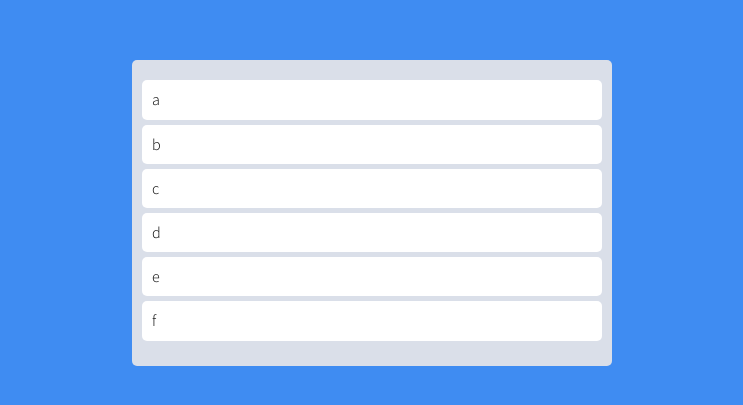
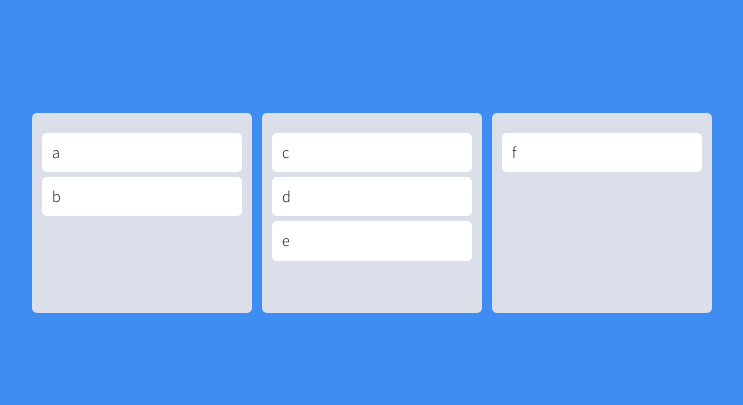
Before and after one commit to seokjuna/trello-clone, a React (Create React App) app: page / in a window 1280 px wide. Shown: the part 187-592 px from the top of the page, without its empty margins (268-1011 px from the left). Built offline with nearby package versions, Linux system fonts and the light colour scheme.

Commit message:
5.7 MultiBoards

```diff
--- a/src/App.tsx
+++ b/src/App.tsx
@@ -1,12 +1,12 @@
-import { DragDropContext, Droppable, DropResult } from "react-beautiful-dnd";
+import { DragDropContext, DropResult } from "react-beautiful-dnd";
 import { useRecoilState } from "recoil";
 import styled from "styled-components";
 import { toDoState } from "./atoms";
-import DraggableCard from "./components/DraggableCard";
+import Board from "./components/Board";
 
 const Wrapper = styled.div`
   display: flex;
-  max-width: 480px;
+  max-width: 680px;
   width: 100%;
   margin: 0 auto;
   justify-content: center;
@@ -17,15 +17,8 @@
 const Boards = styled.div`
   display: grid;
   width: 100%;
-  gird-template-colums: repeat(1, 1fr);
-`;
-
-const Board = styled.div`
-  padding-top: 30px;
-  padding: 20px 10px;
-  border-radius: 5px;
-  background-color: ${(props) => props.theme.boardColor};
-  min-height: 200px;
+  gap: 10px;
+  grid-template-columns: repeat(3, 1fr);
 `;
 
 function App() {
@@ -33,28 +26,21 @@
   const onDragEnd = ({ draggableId, destination, source }: DropResult) => {
     if (!destination) return;
 
-    setToDos((oldToDos) => {
+    /* setToDos((oldToDos) => {
       const toDosCopy = [...oldToDos];
       toDosCopy.splice(source.index, 1);
       toDosCopy.splice(destination?.index, 0, draggableId);
       return toDosCopy;
-    });
+    }); */
   };
 
   return (
     <DragDropContext onDragEnd={onDragEnd}>
       <Wrapper>
         <Boards>
-          <Droppable droppableId="one">
-            {(magic, snapshot) => (
-              <Board ref={magic.innerRef} {...magic.droppableProps}>
-                {toDos.map((toDo, index) => (
-                  <DraggableCard key={toDo} index={index} toDo={toDo} />
-                ))}
-                {magic.placeholder}
-              </Board>
-            )}
-          </Droppable>
+        {Object.keys(toDos).map((boardId) => (
+          <Board boardId={boardId} key={boardId} toDos={toDos[boardId]} />
+        ))}
         </Boards>
       </Wrapper>
     </DragDropContext>
--- a/src/atoms.tsx
+++ b/src/atoms.tsx
@@ -1,6 +1,14 @@
 import { atom } from "recoil";
 
-export const toDoState = atom({
+interface IToDoState {
+    [key: string]: string[];
+}
+
+export const toDoState = atom<IToDoState>({
     key: "toDo",
-    default: ["a", "b", "c", "d", "e", "f"],
+    default: {
+        to_do: ["a", "b"],
+        doing: ["c", "d", "e"],
+        done: ["f"],
+    },
 });
--- /dev/null
+++ b/src/components/Board.tsx
@@ -0,0 +1,33 @@
+import { Droppable } from "react-beautiful-dnd";
+import styled from "styled-components";
+import DraggableCard from "./DraggableCard";
+
+const Wrapper = styled.div`
+  padding-top: 30px;
+  padding: 20px 10px;
+  border-radius: 5px;
+  background-color: ${(props) => props.theme.boardColor};
+  min-height: 200px;
+`;
+
+interface IBoardProps {
+    toDos: string[];
+    boardId: string;
+  }
+
+function Board({ toDos, boardId }: IBoardProps) {
+    return (
+        <Droppable droppableId={boardId}>
+            {(magic, snapshot) => (
+              <Wrapper ref={magic.innerRef} {...magic.droppableProps}>
+                {toDos.map((toDo, index) => (
+                  <DraggableCard key={toDo} index={index} toDo={toDo} />
+                ))}
+                {magic.placeholder}
+              </Wrapper>
+            )}
+          </Droppable>
+    );
+}
+
+export default Board;
```
